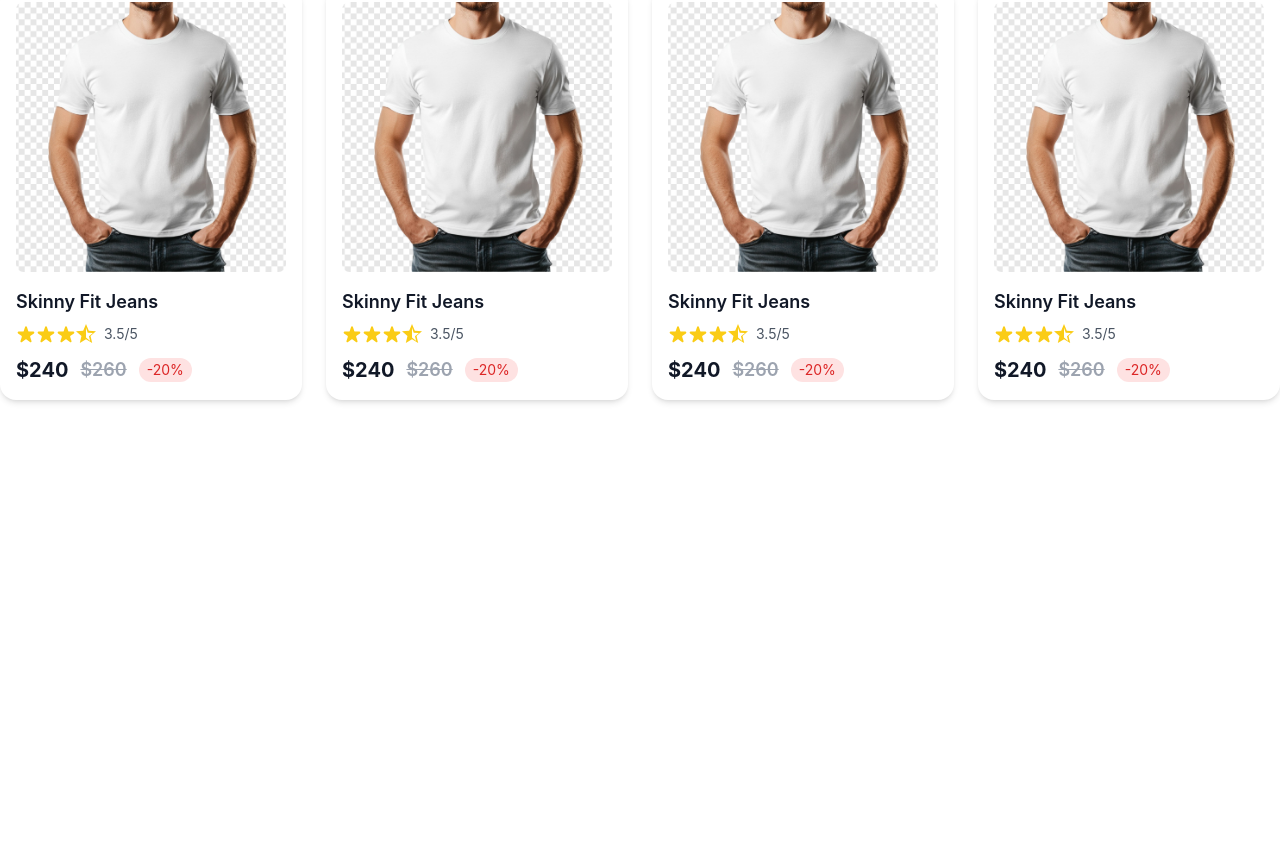
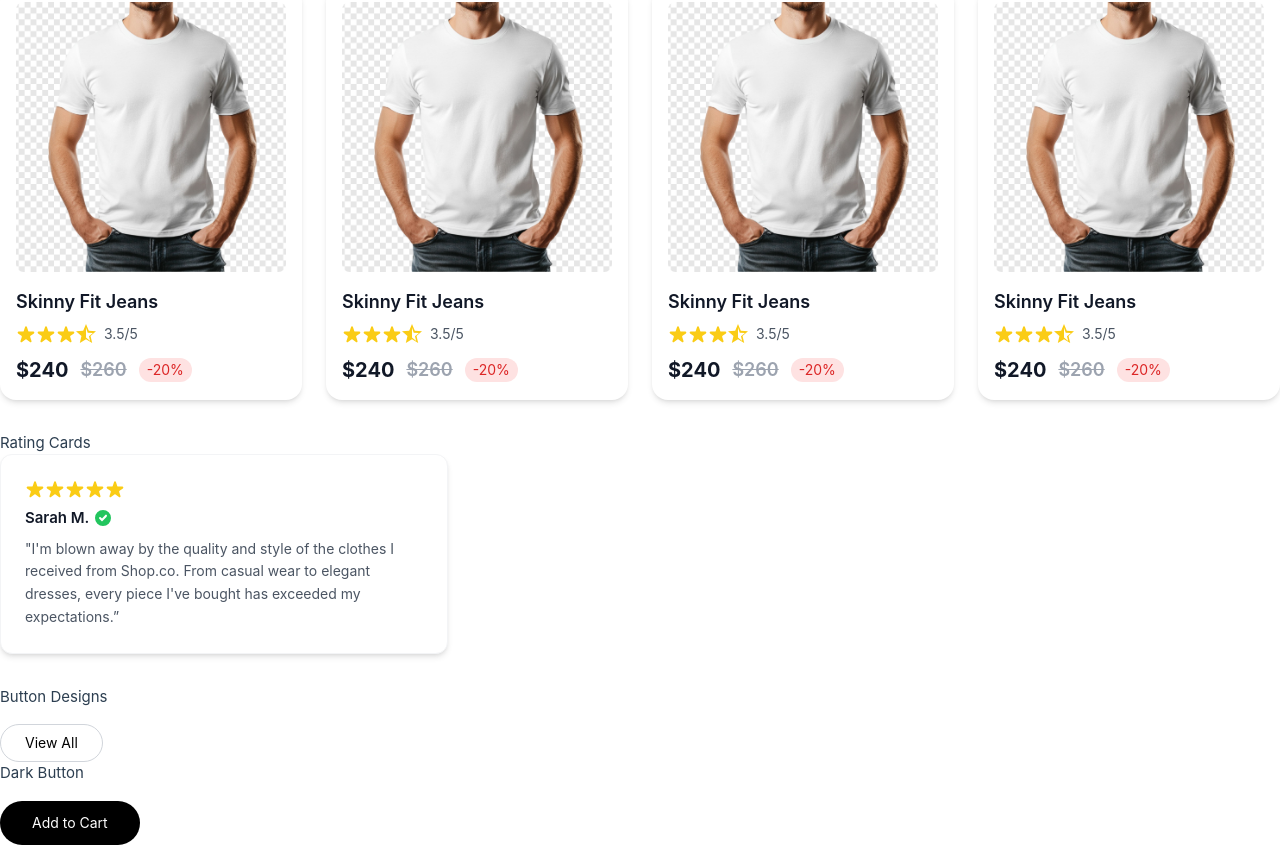
Before and after one commit to navctns/ecommerce-design-system-vue3-tailwind, a Vue app: page / in a window 1280 px wide. Shown: the part 415-1260 px from the top of the page. Before the commit the page ends 847 px from the top, so only its background shows below. Built offline with nearby package versions, Linux system fonts and the light colour scheme.

Commit message:
customer rating item and , button designs added

```diff
--- a/src/App.vue
+++ b/src/App.vue
@@ -7,6 +7,7 @@ import TopNavbarTailwindHeadlessUi from "./components/TopNavbarTailwindHeadlessU
 import TopNavbarTailwind from './components/navbar/TopNavbarTailwind.vue';
 import TopNavbarModel1 from './components/navbar/model-1/TopNavbarModel1.vue';
 import ProductCards from "./views/ProductCards.vue";
+import CustomerRatingItem from './components/cards/CustomerRatingItem.vue';
 </script>
 
 <template>
@@ -25,6 +26,19 @@ import ProductCards from "./views/ProductCards.vue";
   <!-- <div class="grid grid-flow-col grid-rows-3 gap-4"> -->
   <h5>Work Card Item</h5>
   <ProductCards></ProductCards>
+  <h5>Rating Cards</h5>
+  <div class="tab-slider flex overflow-x-auto pb-8 gap-6">
+    <customer-rating-item></customer-rating-item>
+  </div>
+  <h5 class="mb-4">Button Designs</h5>
+  <button class="border border-gray-300 text-black text-sm px-6 py-2 rounded-full hover:bg-gray-100 transition">
+  View All
+</button>
+<h5 class="mb-4">Dark Button</h5>
+<button class="bg-black text-white text-sm px-8 py-3 rounded-full hover:bg-gray-800 transition">
+  Add to Cart
+</button>
+
   <RouterView />
 </template>
 
--- /dev/null
+++ b/src/components/cards/CustomerRatingItem.vue
@@ -0,0 +1,33 @@
+!<template>
+  <div class="max-w-md p-6 bg-white rounded-xl shadow-md border border-gray-100">
+  <!-- Star rating -->
+  <div class="flex mb-2">
+    <svg class="w-5 h-5 text-yellow-400" fill="currentColor" viewBox="0 0 20 20"><path d="M9.049 2.927c.3-.921 1.603-.921 1.902 0l1.286 3.95a1 1 0 00.95.69h4.157c.969 0 1.371 1.24.588 1.81l-3.367 2.448a1 1 0 00-.364 1.118l1.286 3.95c.3.921-.755 1.688-1.54 1.118l-3.367-2.448a1 1 0 00-1.176 0l-3.367 2.448c-.784.57-1.838-.197-1.539-1.118l1.285-3.95a1 1 0 00-.364-1.118L2.07 9.377c-.783-.57-.38-1.81.588-1.81h4.157a1 1 0 00.95-.69l1.285-3.95z"/></svg>
+    <svg class="w-5 h-5 text-yellow-400" fill="currentColor" viewBox="0 0 20 20"><path d="M9.049 2.927c.3-.921 1.603-.921 1.902 0l1.286 3.95a1 1 0 00.95.69h4.157c.969 0 1.371 1.24.588 1.81l-3.367 2.448a1 1 0 00-.364 1.118l1.286 3.95c.3.921-.755 1.688-1.54 1.118l-3.367-2.448a1 1 0 00-1.176 0l-3.367 2.448c-.784.57-1.838-.197-1.539-1.118l1.285-3.95a1 1 0 00-.364-1.118L2.07 9.377c-.783-.57-.38-1.81.588-1.81h4.157a1 1 0 00.95-.69l1.285-3.95z"/></svg>
+    <svg class="w-5 h-5 text-yellow-400" fill="currentColor" viewBox="0 0 20 20"><path d="M9.049 2.927c.3-.921 1.603-.921 1.902 0l1.286 3.95a1 1 0 00.95.69h4.157c.969 0 1.371 1.24.588 1.81l-3.367 2.448a1 1 0 00-.364 1.118l1.286 3.95c.3.921-.755 1.688-1.54 1.118l-3.367-2.448a1 1 0 00-1.176 0l-3.367 2.448c-.784.57-1.838-.197-1.539-1.118l1.285-3.95a1 1 0 00-.364-1.118L2.07 9.377c-.783-.57-.38-1.81.588-1.81h4.157a1 1 0 00.95-.69l1.285-3.95z"/></svg>
+    <svg class="w-5 h-5 text-yellow-400" fill="currentColor" viewBox="0 0 20 20"><path d="M9.049 2.927c.3-.921 1.603-.921 1.902 0l1.286 3.95a1 1 0 00.95.69h4.157c.969 0 1.371 1.24.588 1.81l-3.367 2.448a1 1 0 00-.364 1.118l1.286 3.95c.3.921-.755 1.688-1.54 1.118l-3.367-2.448a1 1 0 00-1.176 0l-3.367 2.448c-.784.57-1.838-.197-1.539-1.118l1.285-3.95a1 1 0 00-.364-1.118L2.07 9.377c-.783-.57-.38-1.81.588-1.81h4.157a1 1 0 00.95-.69l1.285-3.95z"/></svg>
+    <svg class="w-5 h-5 text-yellow-400" fill="currentColor" viewBox="0 0 20 20"><path d="M9.049 2.927c.3-.921 1.603-.921 1.902 0l1.286 3.95a1 1 0 00.95.69h4.157c.969 0 1.371 1.24.588 1.81l-3.367 2.448a1 1 0 00-.364 1.118l1.286 3.95c.3.921-.755 1.688-1.54 1.118l-3.367-2.448a1 1 0 00-1.176 0l-3.367 2.448c-.784.57-1.838-.197-1.539-1.118l1.285-3.95a1 1 0 00-.364-1.118L2.07 9.377c-.783-.57-.38-1.81.588-1.81h4.157a1 1 0 00.95-.69l1.285-3.95z"/></svg>
+  </div>
+
+  <!-- Name and verified icon -->
+  <div class="flex items-center mb-2">
+    <span class="font-semibold text-gray-900">Sarah M.</span>
+    <svg class="w-5 h-5 text-green-500 ml-1" fill="currentColor" viewBox="0 0 20 20">
+      <path fill-rule="evenodd" d="M10 18a8 8 0 100-16 8 8 0 000 16zm3.707-9.707a1 1 0 00-1.414-1.414L9 10.586 7.707 9.293a1 1 0 00-1.414 1.414L9 13.414l4.707-4.707z" clip-rule="evenodd"/>
+    </svg>
+  </div>
+
+  <!-- Testimonial -->
+  <p class="text-gray-600 text-sm leading-relaxed">
+    "I'm blown away by the quality and style of the clothes I received from Shop.co. From casual wear to elegant dresses, every piece I've bought has exceeded my expectations.”
+  </p>
+</div>
+
+</template>
+
+<script>
+</script>
+
+<style>
+
+</style>
```
